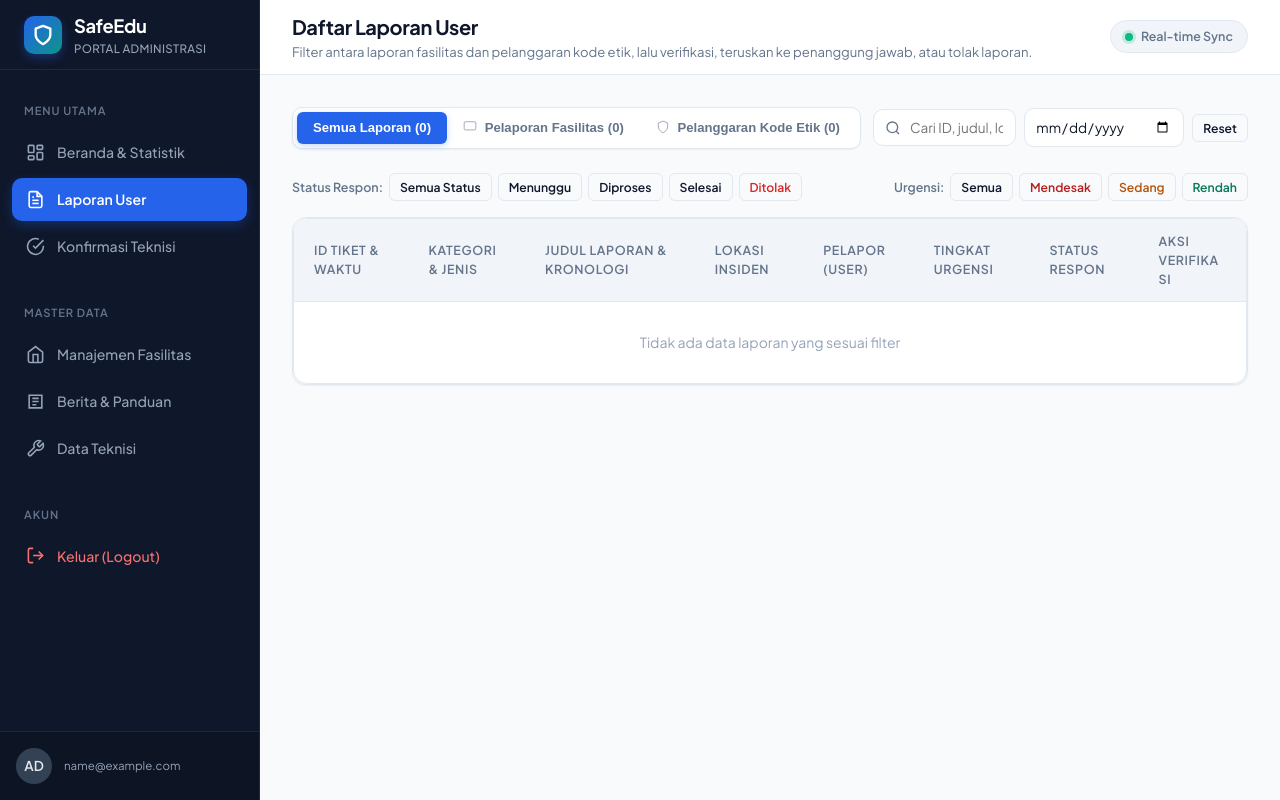
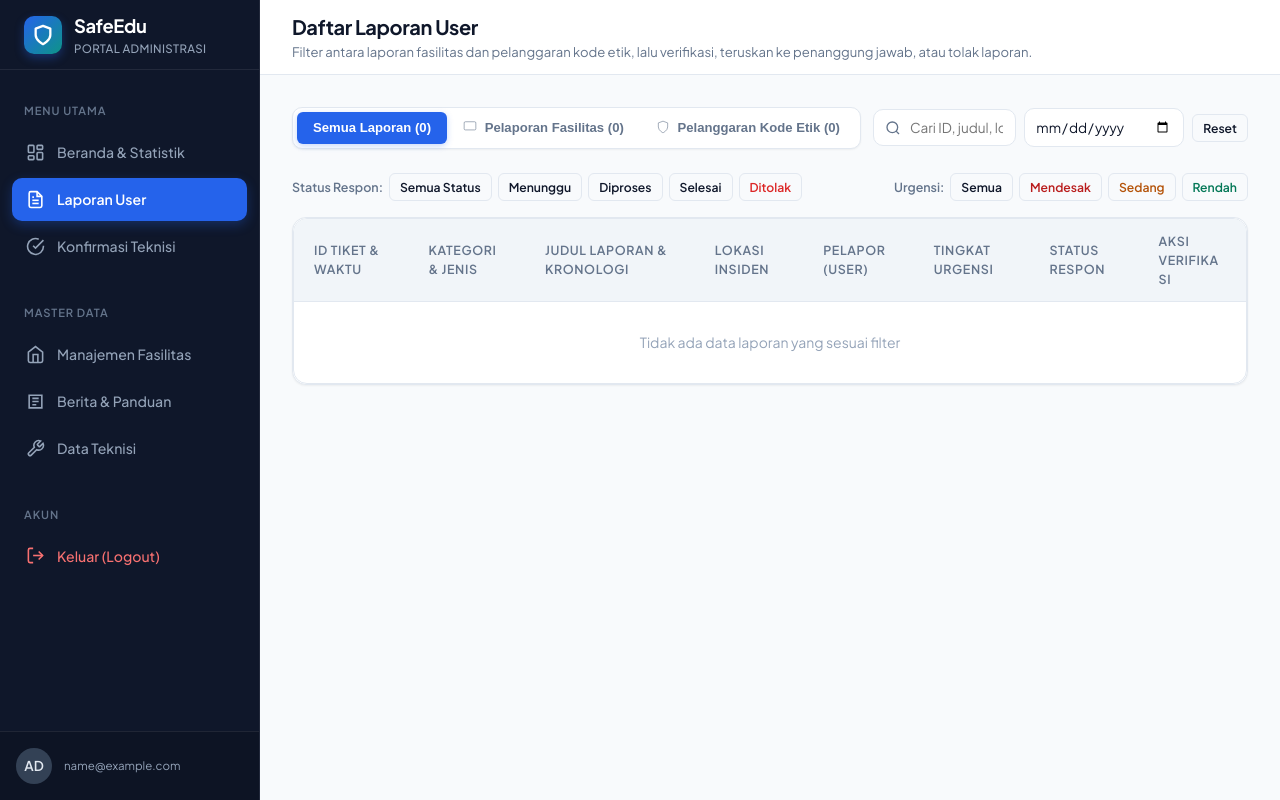
Before and after one commit to AdiPutra3421/SafeEdu, a Laravel app: page /laporan in a window 1280 px wide. Run offline with Laravel 12, Linux system fonts and the light colour scheme; the visitor is signed in with stand-in values (Sample User, id 1); data that the repository does not hold is empty.

Commit message:
ganti tampilan admin

```diff
--- a/admin/resources/views/konten-sekolah.blade.php
+++ b/admin/resources/views/konten-sekolah.blade.php
@@ -19,7 +19,7 @@
       <table class="data-table">
         <thead>
           <tr>
-            <th style="width:70px;">Gambar</th>
+            <th>Gambar</th>
             <th>Jenis</th>
             <th>Judul</th>
             <th>Isi Konten</th>
--- a/admin/resources/views/laporan.blade.php
+++ b/admin/resources/views/laporan.blade.php
@@ -7,12 +7,6 @@
   <div class="page-title">
     <h2>Daftar Laporan User</h2>
     <p>Filter antara laporan fasilitas dan pelanggaran kode etik, lalu verifikasi, teruskan ke penanggung jawab, atau tolak laporan.</p>
-  </div>
-  <div class="topbar-actions">
-    <div class="system-status-indicator">
-      <span class="status-dot-pulse"></span>
-      Real-time Sync
-    </div>
   </div>
 </header>
 
```
Also changed, not shown: admin/storage/app/public/bukti/ebbfpzErqZxRW4U3koq0XvJmu0Cb3x27oxkwwRvM.png (added), admin/storage/app/public/fasilitas/u0hH1XjusKTnOcCuGtRMSJ0fXieuqvrSrerBawHK.png (added), 1 other file.
